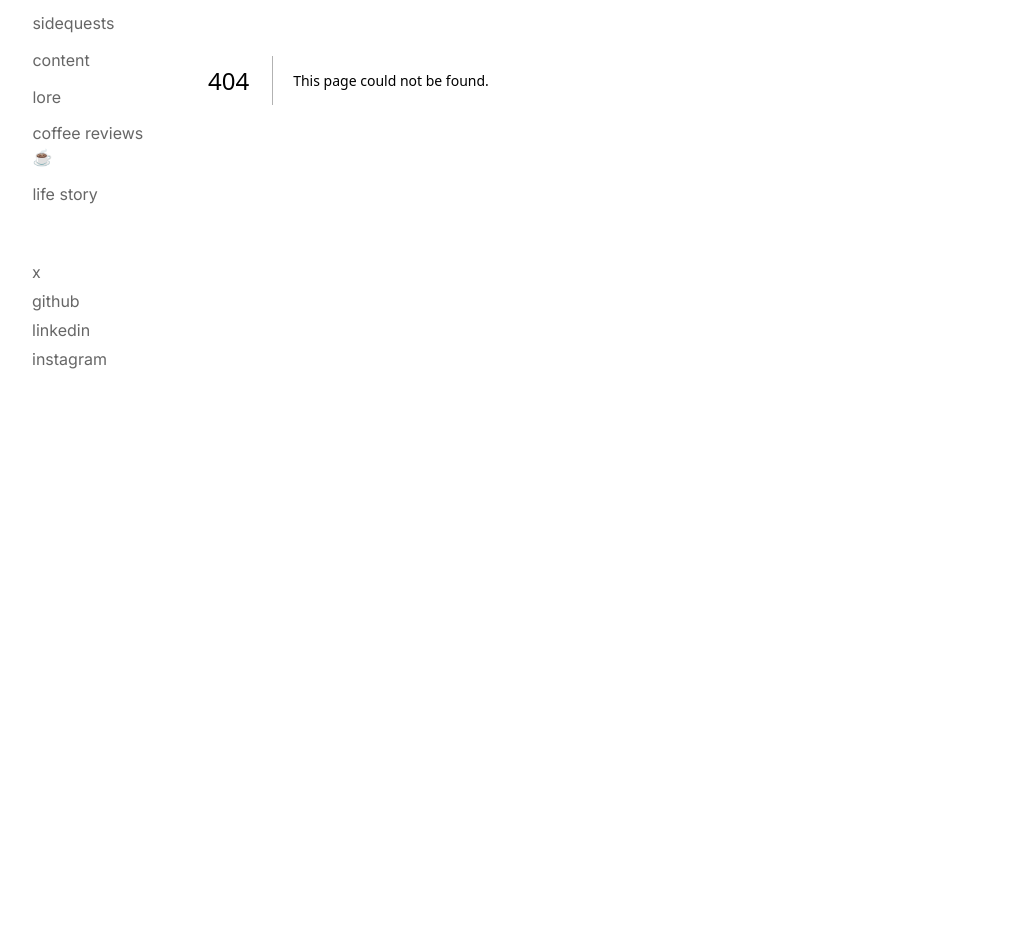
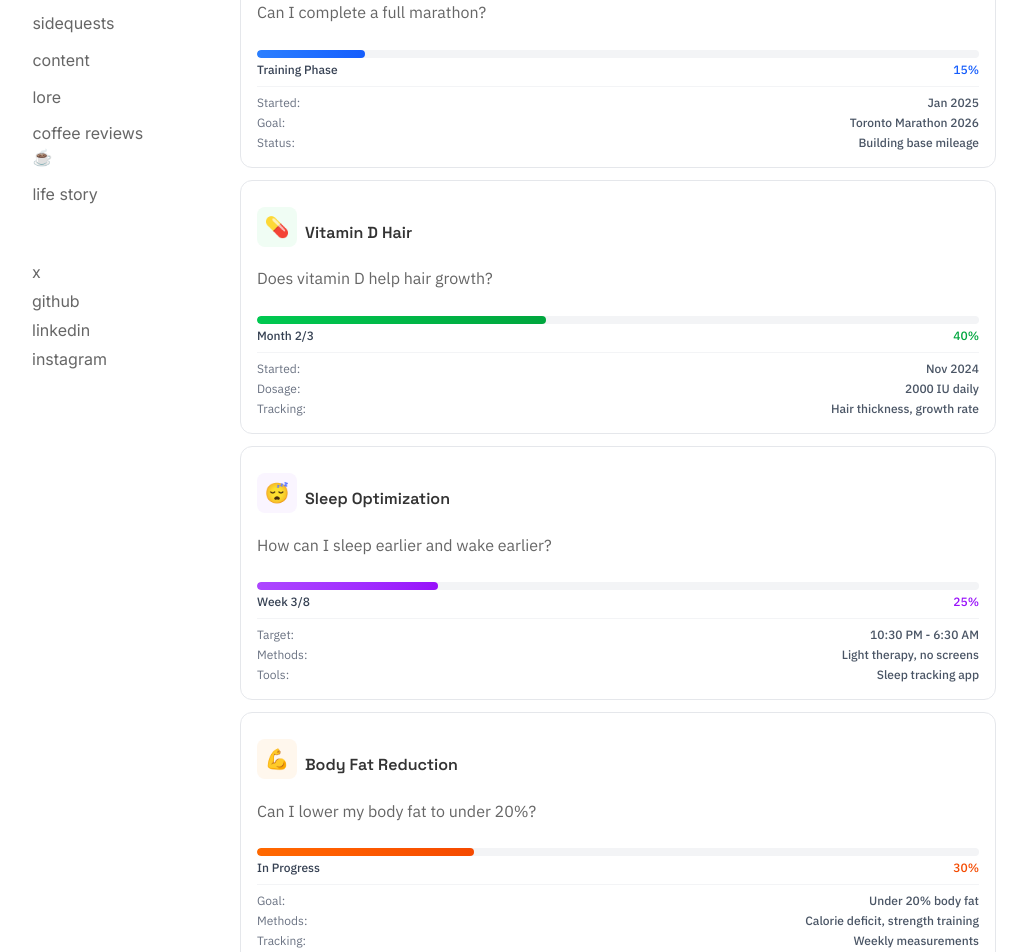
Before and after one commit to alexshibu1/alexshibu.com, a Next.js app: page /experiments in a window 1280 px wide. Before the commit this address had no page. Shown: the part 320-1272 px from the top of the page, without its empty margins (48-1075 px from the left). Before the commit the page ends 800 px from the top, so only its background shows below. Built offline with nearby package versions, Linux system fonts and the light colour scheme.

Commit message:
experiments page

```diff
--- /dev/null
+++ b/app/experiments/page.tsx
@@ -0,0 +1,190 @@
+"use client";
+
+export default function ExperimentsPage() {
+  return (
+    <main className="page-content">
+      <h1 className="hero-heading" style={{ marginBottom: "0" }}>
+        experiments 🧪
+      </h1>
+
+      {/* Description */}
+      <div className="mb-4">
+        <p className="text-gray-700 leading-relaxed text-sm">
+          My ongoing experiments and self-improvement projects. Tracking
+          progress, testing hypotheses, and learning through experimentation.
+        </p>
+      </div>
+
+      {/* Experiments Grid */}
+      <div className="flex flex-col gap-3">
+        {/* Marathon 2026 */}
+        <div className="bg-white border border-gray-200 rounded-xl p-4 hover:shadow-xl hover:-translate-y-1 transition-all duration-300 group">
+          <div className="flex items-center gap-2 mb-2">
+            <div className="w-10 h-10 bg-blue-50 rounded-lg flex items-center justify-center group-hover:bg-blue-100 transition-colors">
+              <span className="text-xl">🏃‍♂️</span>
+            </div>
+            <h3 className="font-semibold text-lg text-gray-900">
+              Marathon 2026
+            </h3>
+          </div>
+          <p className="text-gray-600 mb-2 font-medium text-sm">
+            Can I complete a full marathon?
+          </p>
+          <div className="mb-2">
+            <div className="w-full bg-gray-100 rounded-full h-2 mb-1 overflow-hidden">
+              <div
+                className="bg-gradient-to-r from-blue-500 to-blue-600 h-2 rounded-full transition-all duration-500"
+                style={{ width: "15%" }}
+              ></div>
+            </div>
+            <div className="flex justify-between text-xs font-medium text-gray-700 mb-2">
+              <span>Training Phase</span>
+              <span className="text-blue-600">15%</span>
+            </div>
+          </div>
+          <div className="space-y-1 text-xs text-gray-600 border-t border-gray-100 pt-2">
+            <div className="flex justify-between">
+              <span className="text-gray-500">Started:</span>
+              <span className="font-medium">Jan 2025</span>
+            </div>
+            <div className="flex justify-between">
+              <span className="text-gray-500">Goal:</span>
+              <span className="font-medium">Toronto Marathon 2026</span>
+            </div>
+            <div className="flex justify-between">
+              <span className="text-gray-500">Status:</span>
+              <span className="font-medium">Building base mileage</span>
+            </div>
+          </div>
+        </div>
+
+        {/* Vitamin D Hair Growth */}
+        <div className="bg-white border border-gray-200 rounded-xl p-4 hover:shadow-xl hover:-translate-y-1 transition-all duration-300 group">
+          <div className="flex items-center gap-2 mb-2">
+            <div className="w-10 h-10 bg-green-50 rounded-lg flex items-center justify-center group-hover:bg-green-100 transition-colors">
+              <span className="text-xl">💊</span>
+            </div>
+            <h3 className="font-semibold text-lg text-gray-900">
+              Vitamin D Hair
+            </h3>
+          </div>
+          <p className="text-gray-600 mb-2 font-medium text-sm">
+            Does vitamin D help hair growth?
+          </p>
+          <div className="mb-2">
+            <div className="w-full bg-gray-100 rounded-full h-2 mb-1 overflow-hidden">
+              <div
+                className="bg-gradient-to-r from-green-500 to-green-600 h-2 rounded-full transition-all duration-500"
+                style={{ width: "40%" }}
+              ></div>
+            </div>
+            <div className="flex justify-between text-xs font-medium text-gray-700 mb-2">
+              <span>Month 2/3</span>
+              <span className="text-green-600">40%</span>
+            </div>
+          </div>
+          <div className="space-y-1 text-xs text-gray-600 border-t border-gray-100 pt-2">
+            <div className="flex justify-between">
+              <span className="text-gray-500">Started:</span>
+              <span className="font-medium">Nov 2024</span>
+            </div>
+            <div className="flex justify-between">
+              <span className="text-gray-500">Dosage:</span>
+              <span className="font-medium">2000 IU daily</span>
+            </div>
+            <div className="flex justify-between">
+              <span className="text-gray-500">Tracking:</span>
+              <span className="font-medium">Hair thickness, growth rate</span>
+            </div>
+          </div>
+        </div>
+
+        {/* Sleep Optimization */}
+        <div className="bg-white border border-gray-200 rounded-xl p-4 hover:shadow-xl hover:-translate-y-1 transition-all duration-300 group">
+          <div className="flex items-center gap-2 mb-2">
+            <div className="w-10 h-10 bg-purple-50 rounded-lg flex items-center justify-center group-hover:bg-purple-100 transition-colors">
+              <span className="text-xl">😴</span>
+            </div>
+            <h3 className="font-semibold text-lg text-gray-900">
+              Sleep Optimization
+            </h3>
+          </div>
+          <p className="text-gray-600 mb-2 font-medium text-sm">
+            How can I sleep earlier and wake earlier?
+          </p>
+          <div className="mb-2">
+            <div className="w-full bg-gray-100 rounded-full h-2 mb-1 overflow-hidden">
+              <div
+                className="bg-gradient-to-r from-purple-500 to-purple-600 h-2 rounded-full transition-all duration-500"
+                style={{ width: "25%" }}
+              ></div>
+            </div>
+            <div className="flex justify-between text-xs font-medium text-gray-700 mb-2">
+              <span>Week 3/8</span>
+              <span className="text-purple-600">25%</span>
+            </div>
+          </div>
+          <div className="space-y-1 text-xs text-gray-600 border-t border-gray-100 pt-2">
+            <div className="flex justify-between">
+              <span className="text-gray-500">Target:</span>
+              <span className="font-medium">10:30 PM - 6:30 AM</span>
+            </div>
+            <div className="flex justify-between">
+              <span className="text-gray-500">Methods:</span>
+              <span className="font-medium text-right">
+                Light therapy, no screens
+              </span>
+            </div>
+            <div className="flex justify-between">
+              <span className="text-gray-500">Tools:</span>
+              <span className="font-medium">Sleep tracking app</span>
+            </div>
+          </div>
+        </div>
+
+        {/* Body Fat Reduction */}
+        <div className="bg-white border border-gray-200 rounded-xl p-4 hover:shadow-xl hover:-translate-y-1 transition-all duration-300 group">
+          <div className="flex items-center gap-2 mb-2">
+            <div className="w-10 h-10 bg-orange-50 rounded-lg flex items-center justify-center group-hover:bg-orange-100 transition-colors">
+              <span className="text-xl">💪</span>
+            </div>
+            <h3 className="font-semibold text-lg text-gray-900">
+              Body Fat Reduction
+            </h3>
+          </div>
+          <p className="text-gray-600 mb-2 font-medium text-sm">
+            Can I lower my body fat to under 20%?
+          </p>
+          <div className="mb-2">
+            <div className="w-full bg-gray-100 rounded-full h-2 mb-1 overflow-hidden">
+              <div
+                className="bg-gradient-to-r from-orange-500 to-orange-600 h-2 rounded-full transition-all duration-500"
+                style={{ width: "30%" }}
+              ></div>
+            </div>
+            <div className="flex justify-between text-xs font-medium text-gray-700 mb-2">
+              <span>In Progress</span>
+              <span className="text-orange-600">30%</span>
+            </div>
+          </div>
+          <div className="space-y-1 text-xs text-gray-600 border-t border-gray-100 pt-2">
+            <div className="flex justify-between">
+              <span className="text-gray-500">Goal:</span>
+              <span className="font-medium">Under 20% body fat</span>
+            </div>
+            <div className="flex justify-between">
+              <span className="text-gray-500">Methods:</span>
+              <span className="font-medium text-right">
+                Calorie deficit, strength training
+              </span>
+            </div>
+            <div className="flex justify-between">
+              <span className="text-gray-500">Tracking:</span>
+              <span className="font-medium">Weekly measurements</span>
+            </div>
+          </div>
+        </div>
+      </div>
+    </main>
+  );
+}
```
